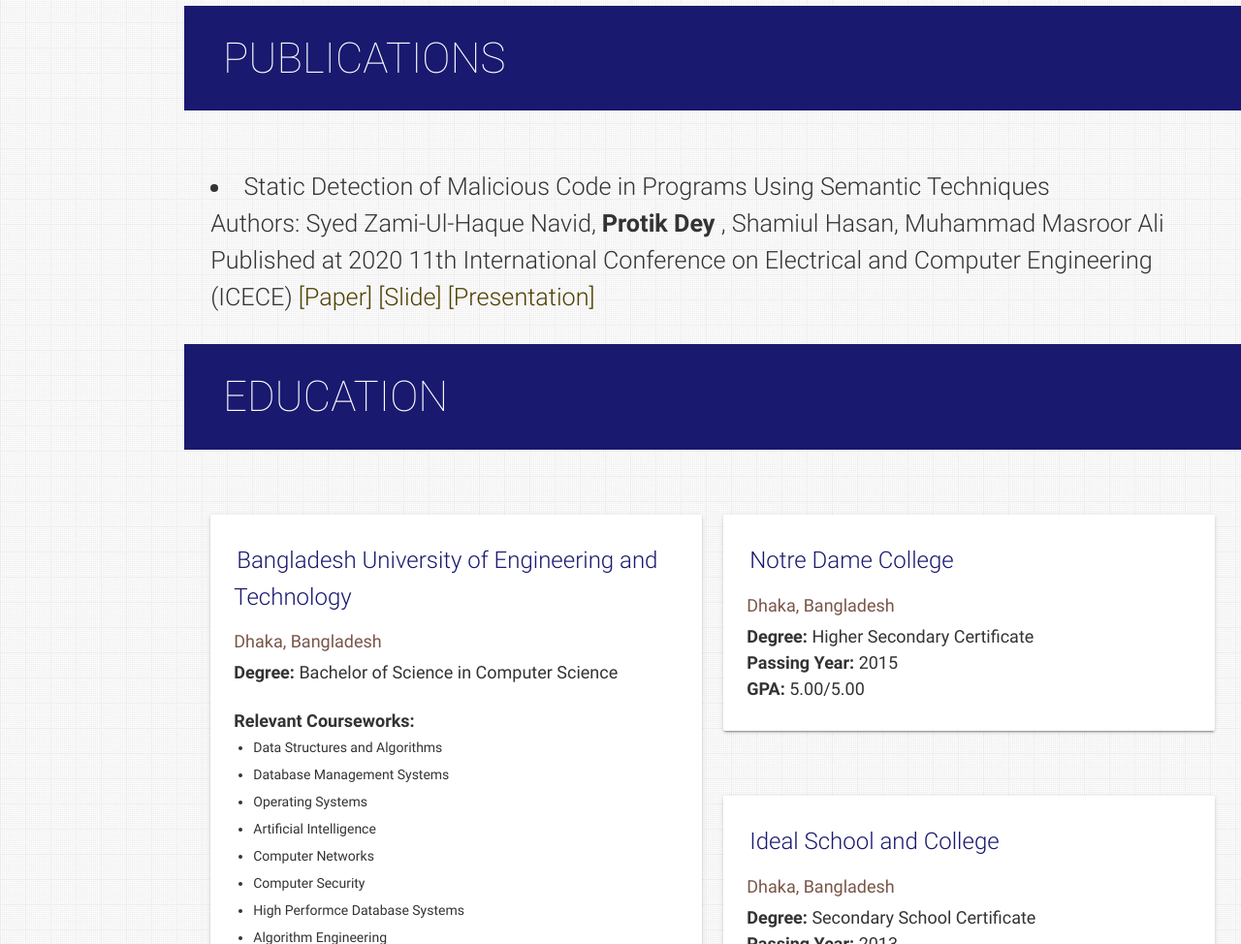
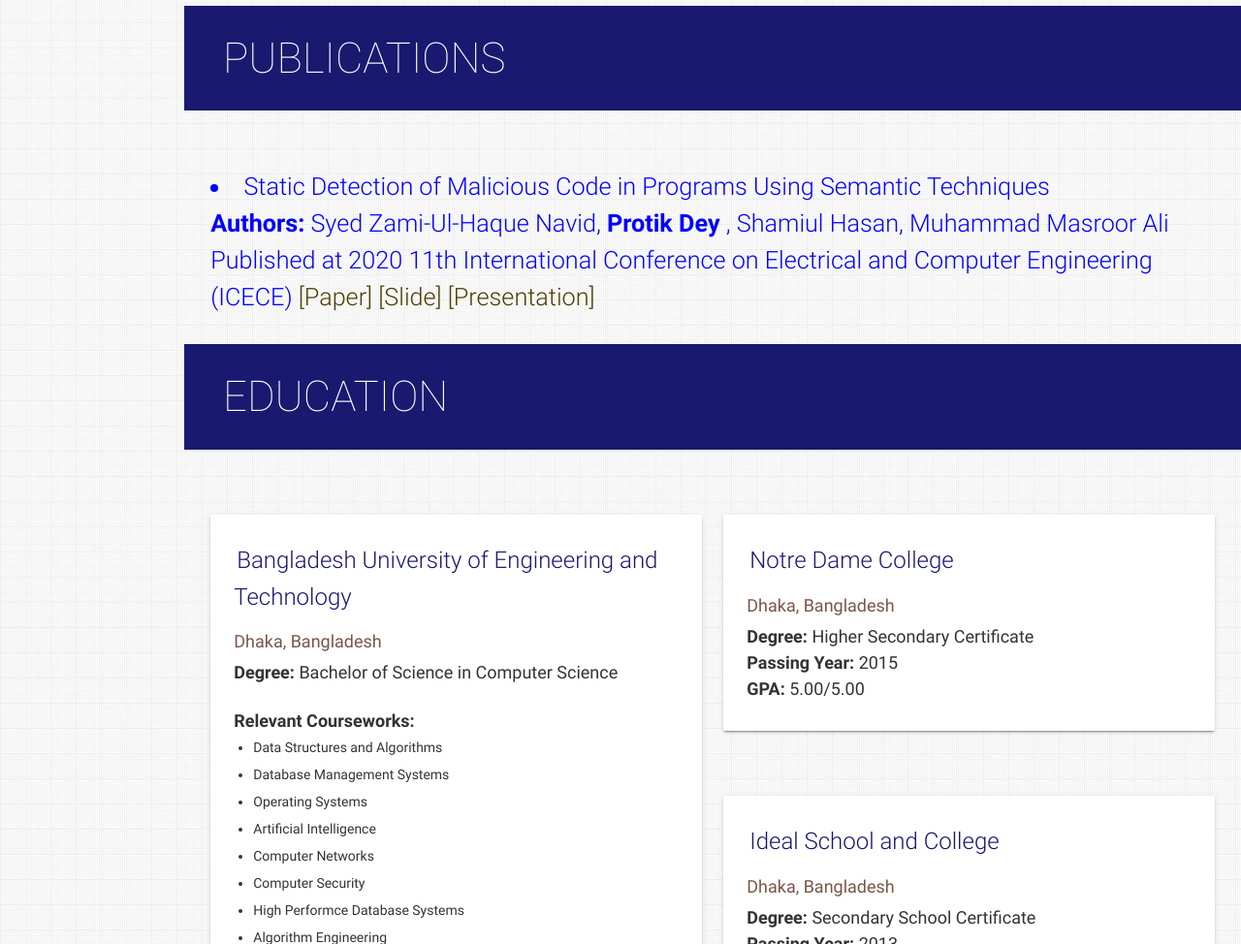
Before and after one commit to ProtikDey/ProtikDey.github.io, a plain HTML site: page index.html in a window 1280 px wide. Shown: the part 4241-5215 px from the top of the page at 97% size. Drawn offline with nearby package versions, Linux system fonts and the light colour scheme.

```diff
--- a/index.html
+++ b/index.html
@@ -701,9 +701,9 @@
           <div class="paragraph>"
 
              <ul>
-              <li> Static Detection of Malicious Code in Programs Using
-                Semantic Techniques <br>
-                Authors: Syed Zami-Ul-Haque Navid, <b>Protik Dey </b>, Shamiul
+              <li style="color: blue;"> Static Detection of Malicious Code in Programs Using
+                Semantic Techniques <br/>
+                <b>Authors:</b> Syed Zami-Ul-Haque Navid, <b>Protik Dey </b>, Shamiul
                 Hasan, Muhammad Masroor Ali <br />
                 Published at 2020 11th International Conference on Electrical
                 and Computer Engineering (ICECE)
```
